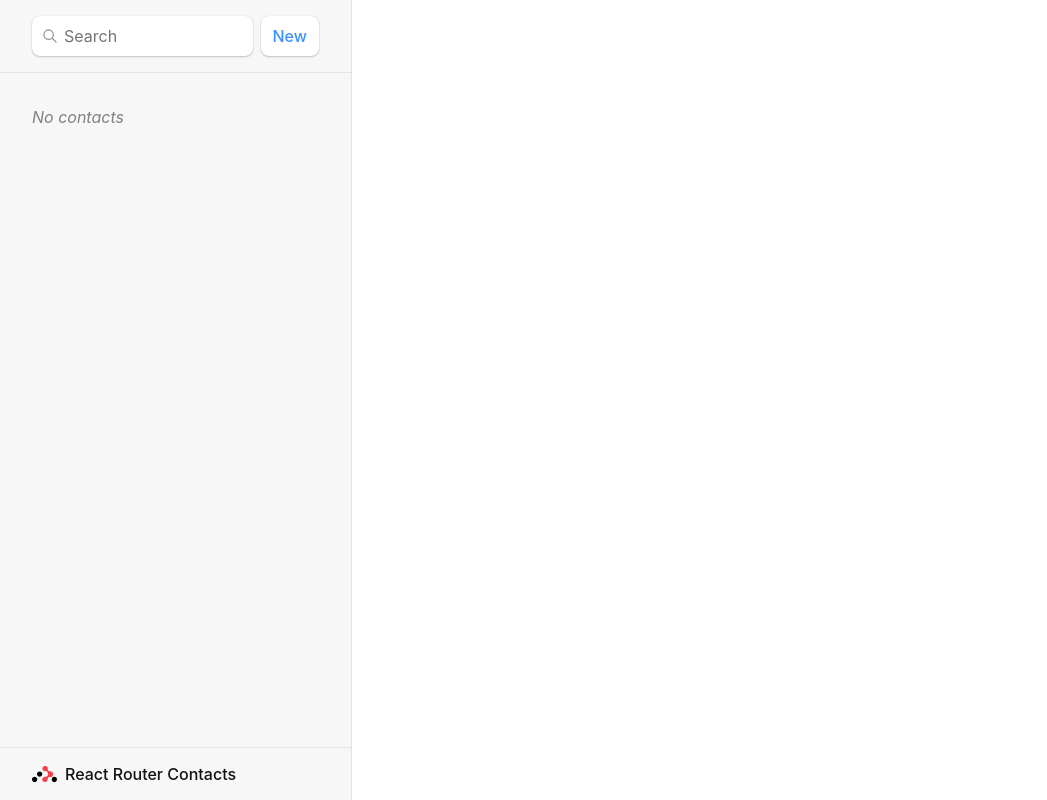
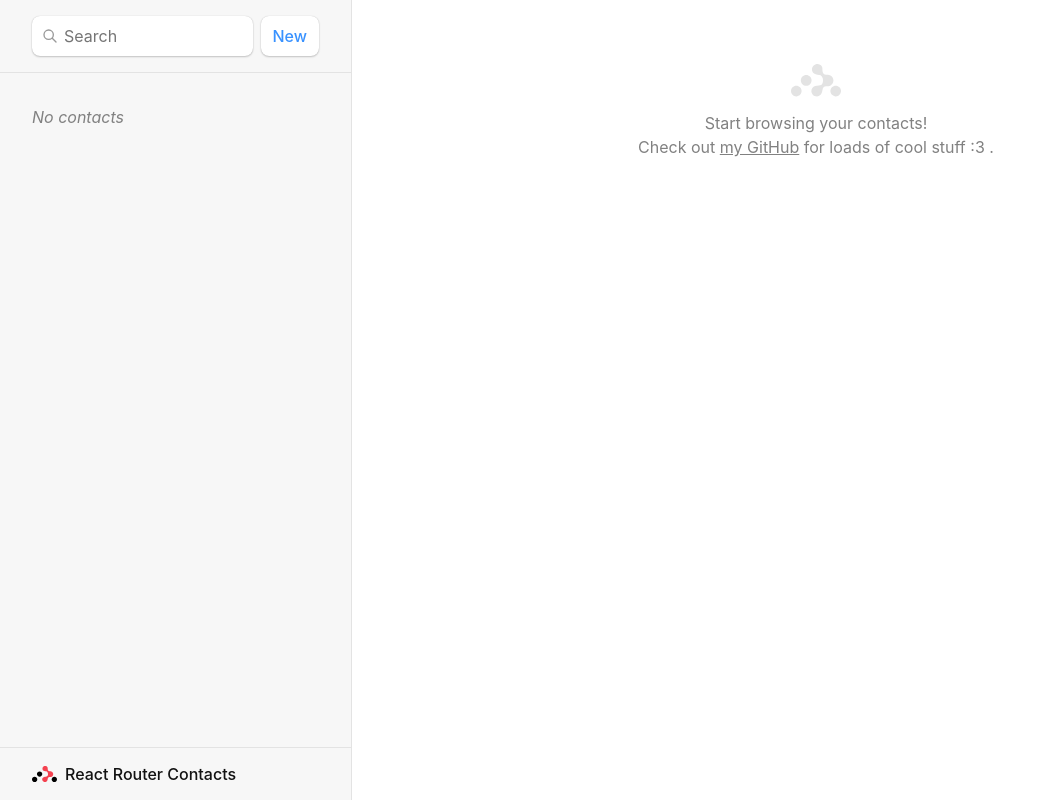
Before and after one commit to soloiaros/react-routing-practice, a React (Vite) app: page / in a window 1280 px wide. Shown: the whole page, without its empty margins (0-1047 px from the left). Built offline with nearby package versions, Linux system fonts and the light colour scheme.

Commit message:
feat: add index route

```diff
--- a/src/actions.jsx
+++ b/src/actions.jsx
@@ -14,8 +14,6 @@ export async function editAction({ request, params }) {
 }
 
 export async function destroyAction({ params }) {
-  throw new Error('oh dang!');
-  // eslint-disable-next-line
   await deleteContact(params.contactId);
   return redirect(`/`);
 }
--- a/src/routes.jsx
+++ b/src/routes.jsx
@@ -2,6 +2,7 @@ import Root from './routes/root';
 import Contact from './routes/contact';
 import EditContact from './routes/edit';
 import ErrorPage from './error-page';
+import Index from './routes/index';
 import { rootLoader, contactLoader, editLoader } from './loaders';
 import { rootAction, editAction, destroyAction } from './actions';
 
@@ -13,6 +14,10 @@ const routes = [
     loader: rootLoader,
     action: rootAction,
     children: [
+      {
+        index: true,
+        element: <Index />
+      },
       {
         path: 'contacts/:contactId',
         element: <Contact />,
--- /dev/null
+++ b/src/routes/index.jsx
@@ -0,0 +1,14 @@
+export default function Index() {
+  return (
+    <p id="zero-state">
+      Start browsing your contacts!
+      <br />
+      Check out{" "}
+      <a href="https://github.com/soloiaros/">
+        my GitHub
+      </a>
+       {" "}for loads of cool stuff :3
+      .
+    </p>
+  );
+}
```
